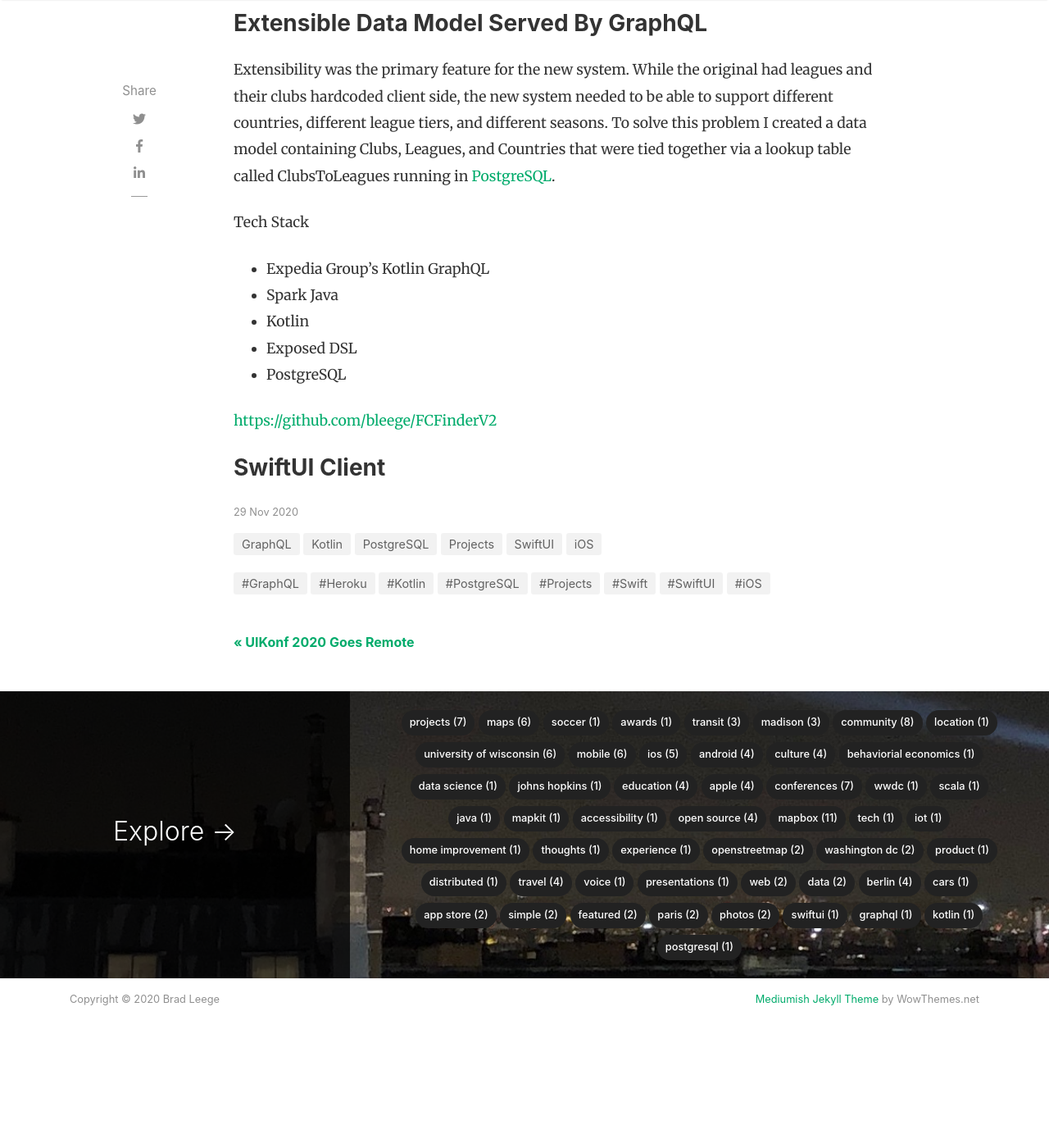
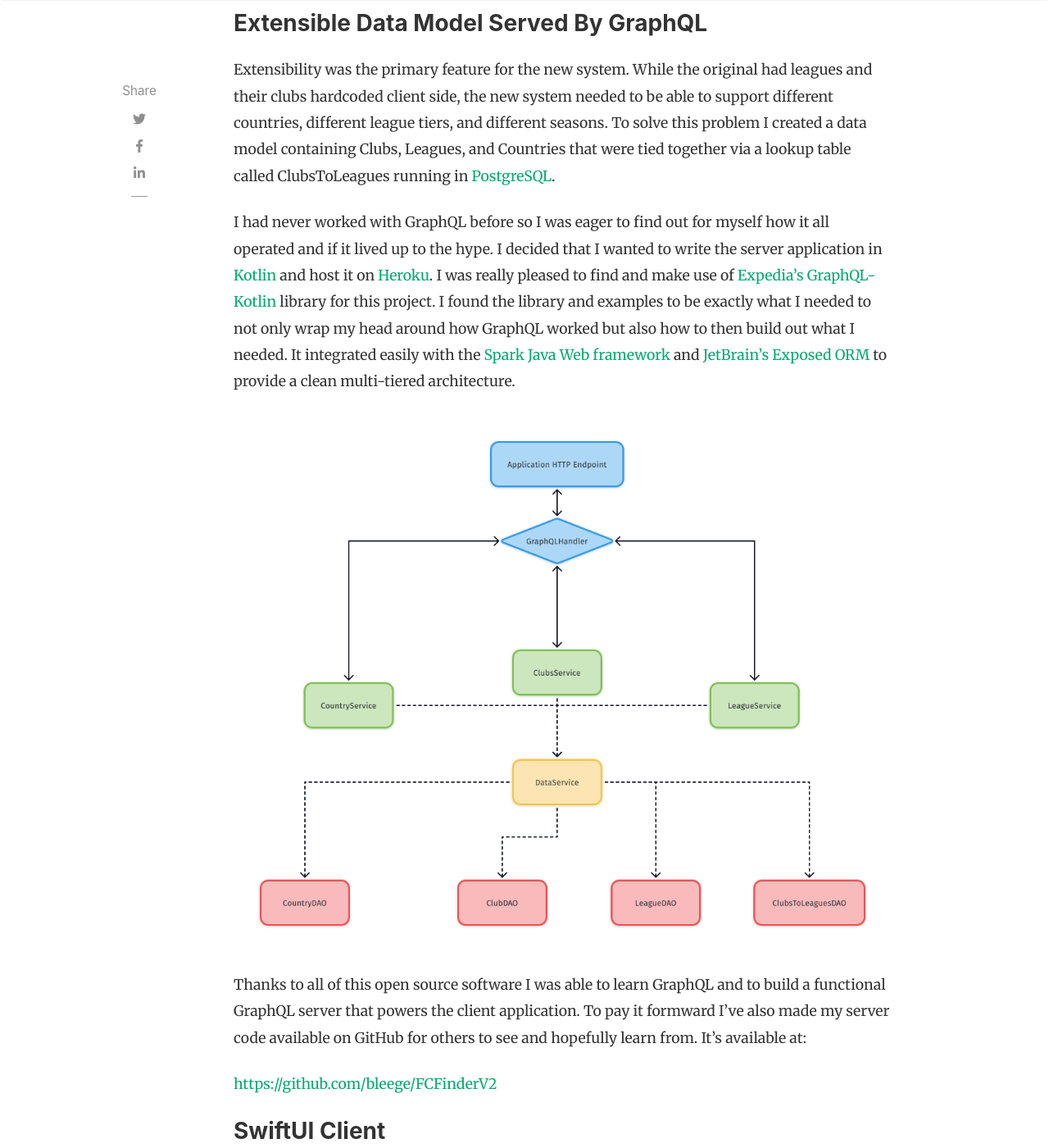
Before and after one commit to bleege/bleege.github.io, a Jekyll site: the page built from _posts/2020-11-29-fcfinderv2.md, in a window 1280 px wide and 1400 px high, scrolled down 2566 px. Shown: the whole window at 82% size. Built offline with Jekyll 4.4.1, drawn with Linux system fonts in a browser that asks for light colours; nearby versions of some CDN libraries; comment, search, counter and statistics services are not loaded; before the commit the page ends 3868 px from its top, so only the background shows below that.

Commit message:
Server Diagram

```diff
--- a/_posts/2020-11-29-fcfinderv2.md
+++ b/_posts/2020-11-29-fcfinderv2.md
@@ -38,17 +38,14 @@ From this FCFinder V2 was born.
 
 Extensibility was the primary feature for the new system.  While the original had leagues and their clubs hardcoded client side, the new system needed to be able to support different countries, different league tiers, and different seasons.  To solve this problem I created a data model containing Clubs, Leagues, and Countries that were tied together via a lookup table called ClubsToLeagues running in [PostgreSQL](https://www.postgresql.org).
 
+I had never worked with GraphQL before so I was eager to find out for myself how it all operated and if it lived up to the hype.  I decided that I wanted to write the server application in [Kotlin](https://kotlinlang.org) and host it on [Heroku](https://www.heroku.com).  I was really pleased to find and make use of [Expedia's GraphQL-Kotlin](https://github.com/ExpediaGroup/graphql-kotlin) library for this project.  I found the library and examples to be exactly what I needed to not only wrap my head around how GraphQL worked but also how to then build out what I needed.  It integrated easily with the [Spark Java Web framework](http://sparkjava.com) and [JetBrain's Exposed ORM](https://github.com/JetBrains/Exposed) to provide a clean multi-tiered architecture.
 
+![](/images/20201129/graphql-architecture.png)
 
-Tech Stack
-
-* Expedia Group's Kotlin GraphQL
-* Spark Java
-* Kotlin
-* Exposed DSL
-* PostgreSQL
+Thanks to all of this open source software I was able to learn GraphQL and to build a functional GraphQL server that powers the client application.  To pay it formward I've also made my server code available on GitHub for others to see and hopefully learn from.  It's available at:
 
 [https://github.com/bleege/FCFinderV2](https://github.com/bleege/FCFinderV2)
 
 
+
 ### SwiftUI Client
```
Also changed, not shown: images/20201129/graphql-architecture.png (added).
